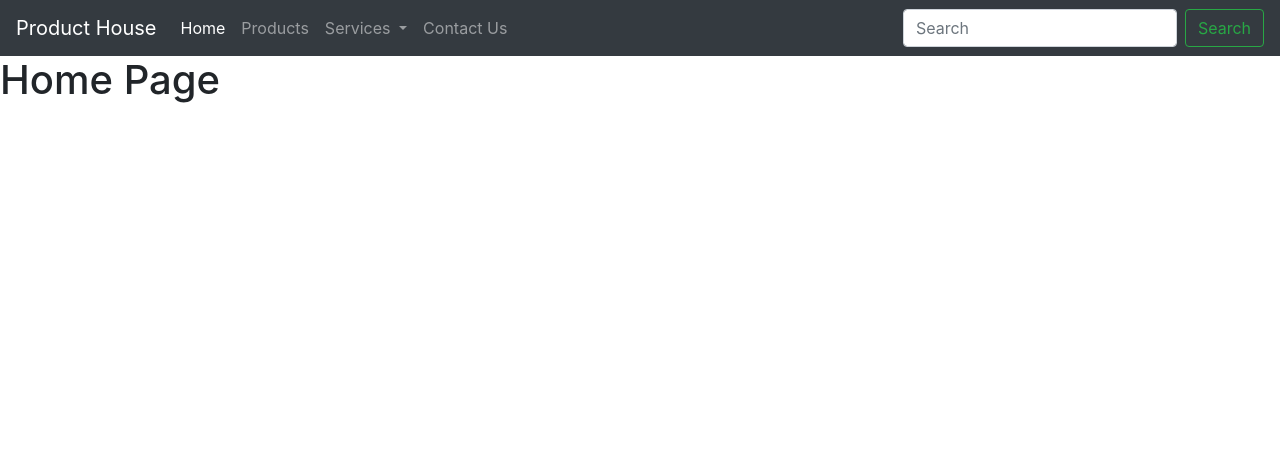
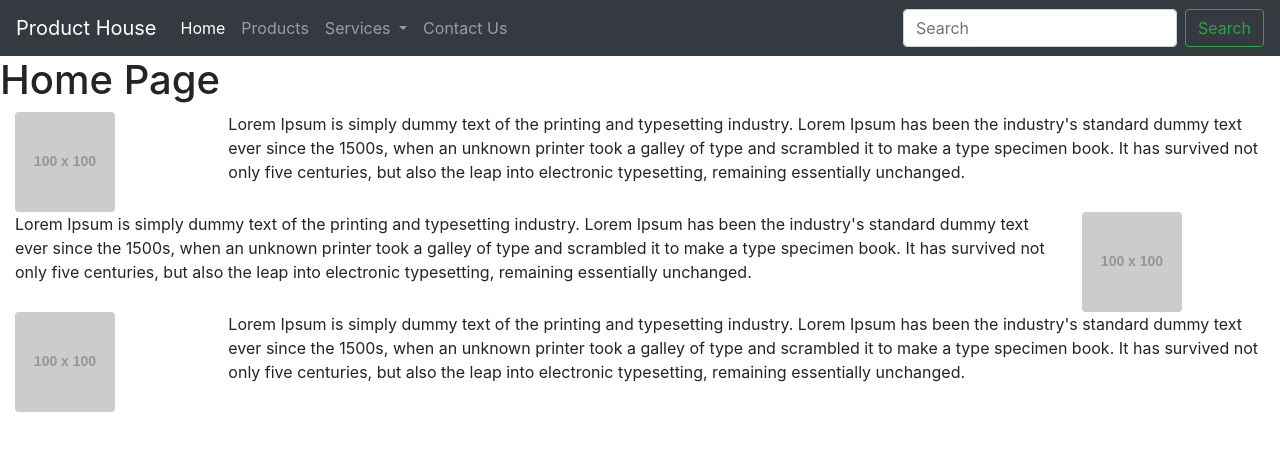
Before and after one commit to alangak/kuopage, a plain HTML site: page index.html in a window 1280 px wide. Drawn offline with nearby package versions, Linux system fonts and the light colour scheme; placeholder pictures from the web are drawn by us.

Commit message:
Minor | Stable | Service Page 2 Formatted

```diff
--- a/home.html
+++ b/home.html
@@ -2,4 +2,48 @@
     <h1>
         Home Page
     </h1>
+    <div class="container-fluid">
+        <div class="row">
+            <div class="col-md-2 col-md-offset-0 MyDiv">
+                <img src="https://via.placeholder.com/100" class="rounded" alt="alternate-text">
+            </div>
+            <div class="col-md-10 col-md-offset-0 MyDiv">
+                <p>
+                    Lorem Ipsum is simply dummy text of the printing and typesetting industry.
+                    Lorem Ipsum has been the industry's standard dummy text ever since the 1500s,
+                    when an unknown printer took a galley of type and scrambled it to make a type
+                    specimen book. It has survived not only five centuries, but also the leap
+                    into electronic typesetting, remaining essentially unchanged.
+                </p>
+            </div>
+        </div>
+        <div class="row">
+            <div class="col-md-10 col-md-offset-0 MyDiv">
+                <p>
+                    Lorem Ipsum is simply dummy text of the printing and typesetting industry.
+                    Lorem Ipsum has been the industry's standard dummy text ever since the 1500s,
+                    when an unknown printer took a galley of type and scrambled it to make a type
+                    specimen book. It has survived not only five centuries, but also the leap
+                    into electronic typesetting, remaining essentially unchanged.
+                </p>
+            </div>
+            <div class="col-md-2 col-md-offset-0 MyDiv">
+                <img src="https://via.placeholder.com/100" class="rounded" alt="alternate-text">
+            </div>
+        </div>
+        <div class="row">
+            <div class="col col-2">
+                <img src="https://via.placeholder.com/100" class="rounded" alt="alternate-text">
+            </div>
+            <div class="col col-10">
+                <p>
+                    Lorem Ipsum is simply dummy text of the printing and typesetting industry.
+                    Lorem Ipsum has been the industry's standard dummy text ever since the 1500s,
+                    when an unknown printer took a galley of type and scrambled it to make a type
+                    specimen book. It has survived not only five centuries, but also the leap
+                    into electronic typesetting, remaining essentially unchanged.
+                </p>
+            </div>
+        </div>
+    </div>
 </div>
```
